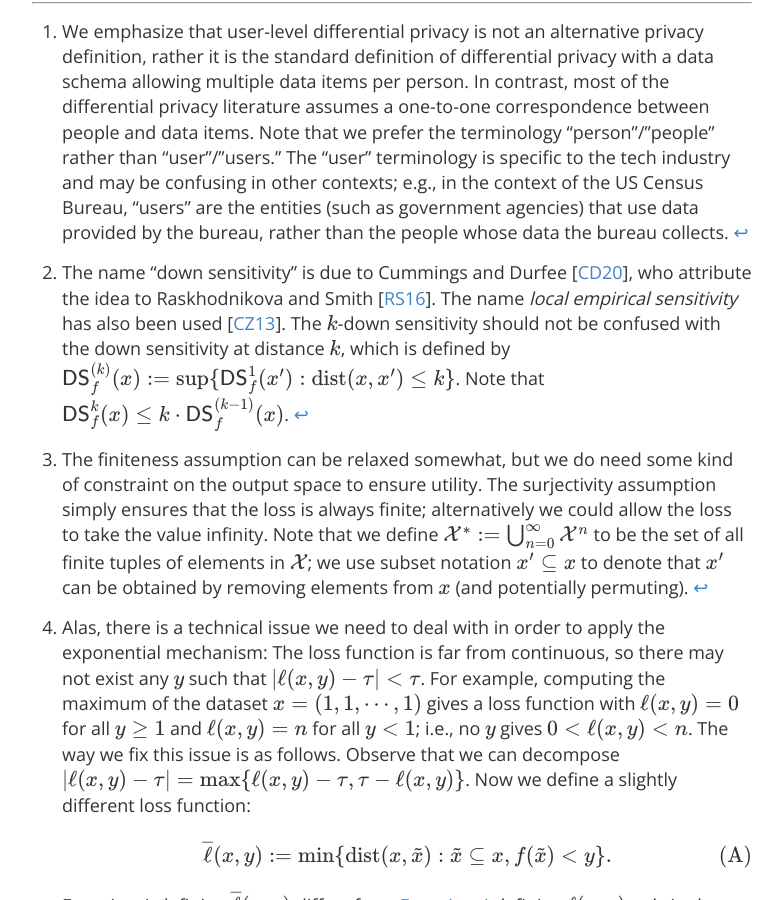
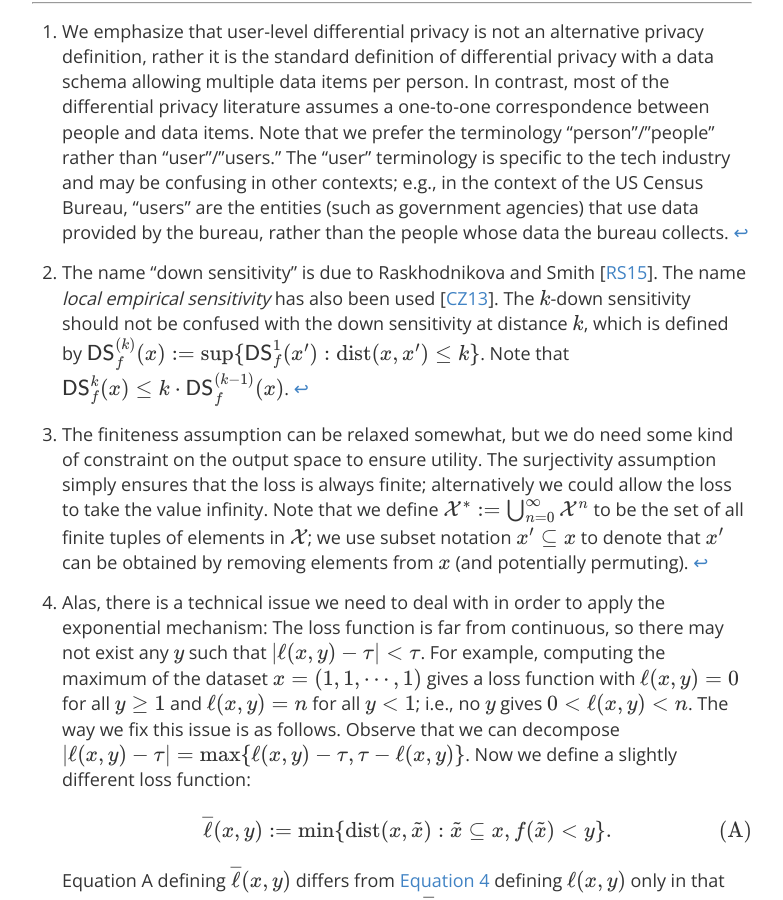
Before and after one commit to differentialprivacy/differentialprivacy, a Jekyll site: the page built from _posts/2023-09-12-down-sensitivity.md, in a window 1280 px wide and 900 px high, scrolled down 9391 px. Shown: the whole window, without its empty margins (248-1031 px from the left). Built offline with Jekyll 4.4.1, drawn with Linux system fonts in a browser that asks for light colours; comment, search, counter and statistics services are not loaded.

Commit message:
add earlier reference

```diff
--- a/_posts/2023-09-12-down-sensitivity.md
+++ b/_posts/2023-09-12-down-sensitivity.md
@@ -216,7 +216,7 @@ We can view the shifted inverse sensitivity mechanism as a reduction. It reduces
 
 [^1]: We emphasize that user-level differential privacy is not an alternative privacy definition, rather it is the standard definition of differential privacy with a data schema allowing multiple data items per person. In contrast, most of the differential privacy literature assumes a one-to-one correspondence between people and data items. Note that we prefer the terminology "person"/"people" rather than "user"/"users." The "user" terminology is specific to the tech industry and may be confusing in other contexts; e.g., in the context of the US Census Bureau, "users" are the entities (such as government agencies) that use data provided by the bureau, rather than the people whose data the bureau collects.
 
-[^2]: The name "down sensitivity" is due to Cummings and Durfee [[CD20](https://arxiv.org/abs/1804.08645 "Rachel Cummings, David Durfee. Individual sensitivity preprocessing for data privacy. SODA 2020.")], who attribute the idea to Raskhodnikova and Smith [[RS16](https://arxiv.org/abs/1504.07912 "Sofya Raskhodnikova, Adam Smith. Efficient lipschitz extensions for highdimensional graph statistics and node private degree distributions. FOCS 2016.")]. The name _local empirical sensitivity_ has also been used [[CZ13](https://arxiv.org/abs/1304.4795 "Shixi Chen, Shuigeng Zhou. Recursive mechanism: towards node differential privacy and unrestricted joins. SIGMOD 2013.")]. The \\\(k\\\)-down sensitivity should not be confused with the down sensitivity at distance \\\(k\\\), which is defined by \\\(\\mathsf{DS}\_f^{(k)}(x) := \\sup \\{ \\mathsf{DS}\_f^1(x') : \\mathrm{dist}(x,x') \\le k \\}\\\). Note that \\\(\\mathsf{DS}\_f^k(x) \\le k \\cdot \\mathsf{DS}\_f^{(k-1)}(x)\\\).
+[^2]: The name "down sensitivity" is due to Raskhodnikova and Smith [[RS15](https://cs-people.bu.edu/sofya/pubs/GraphPrivacyEncyclopedia.pdf "Sofya Raskhodnikova, Adam Smith. Differentially Private Analysis of Graphs. Encyclopedia of Algorithms, 2015.")]. The name _local empirical sensitivity_ has also been used [[CZ13](https://arxiv.org/abs/1304.4795 "Shixi Chen, Shuigeng Zhou. Recursive mechanism: towards node differential privacy and unrestricted joins. SIGMOD 2013.")]. The \\\(k\\\)-down sensitivity should not be confused with the down sensitivity at distance \\\(k\\\), which is defined by \\\(\\mathsf{DS}\_f^{(k)}(x) := \\sup \\{ \\mathsf{DS}\_f^1(x') : \\mathrm{dist}(x,x') \\le k \\}\\\). Note that \\\(\\mathsf{DS}\_f^k(x) \\le k \\cdot \\mathsf{DS}\_f^{(k-1)}(x)\\\).
 
 [^3]: The finiteness assumption can be relaxed somewhat, but we do need some kind of constraint on the output space to ensure utility. The surjectivity assumption simply ensures that the loss is always finite; alternatively we could allow the loss to take the value infinity. Note that we define \\\(\\mathcal{X}^\* := \\bigcup\_{n=0}^\\infty \\mathcal{X}^n\\\) to be the set of all finite tuples of elements in \\\(\\mathcal{X}\\\); we use subset notation \\\(x' \\subseteq x \\\) to denote that \\\(x'\\\) can be obtained by removing elements from \\\(x\\\) (and potentially permuting).
 
```
